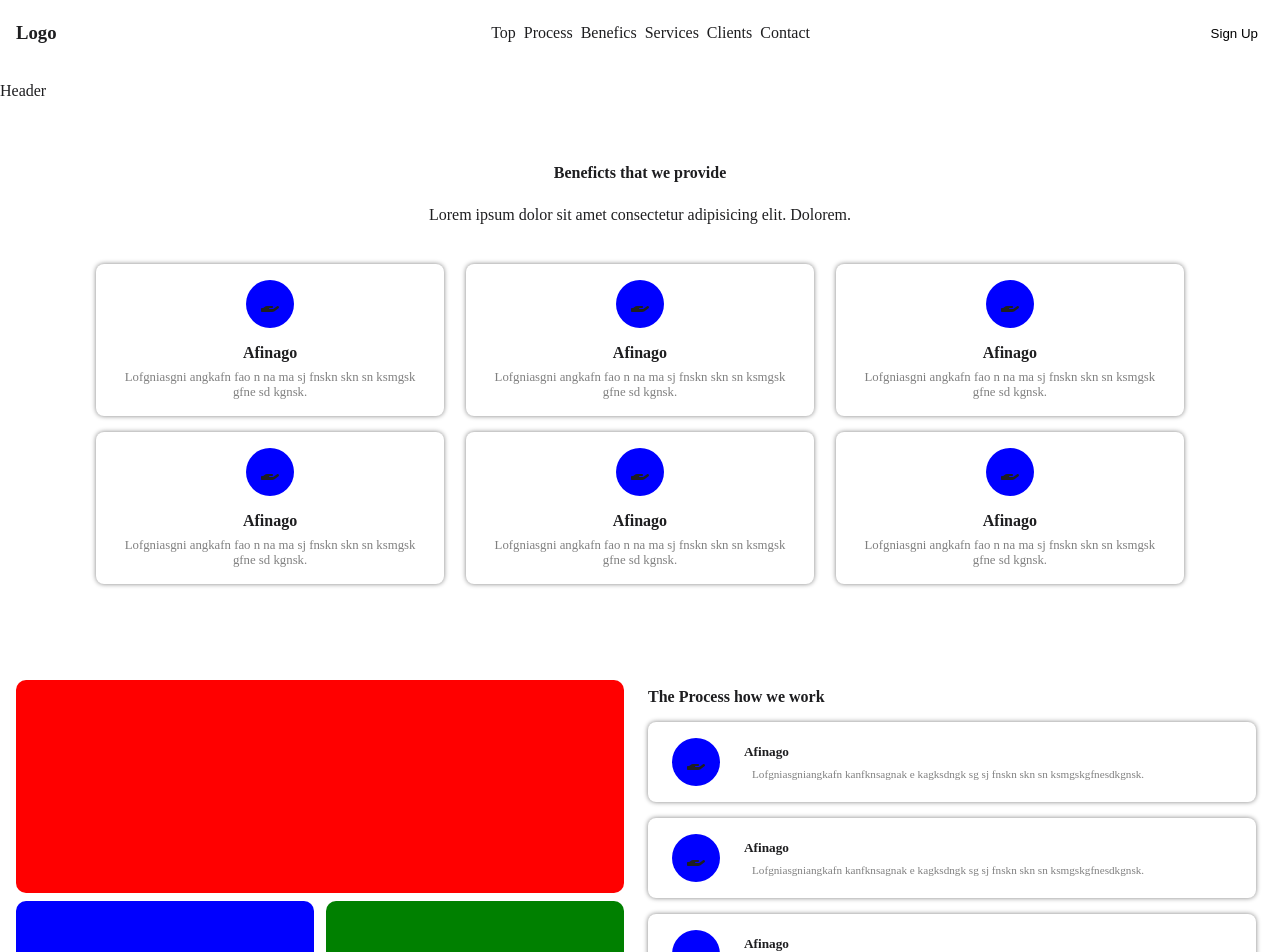
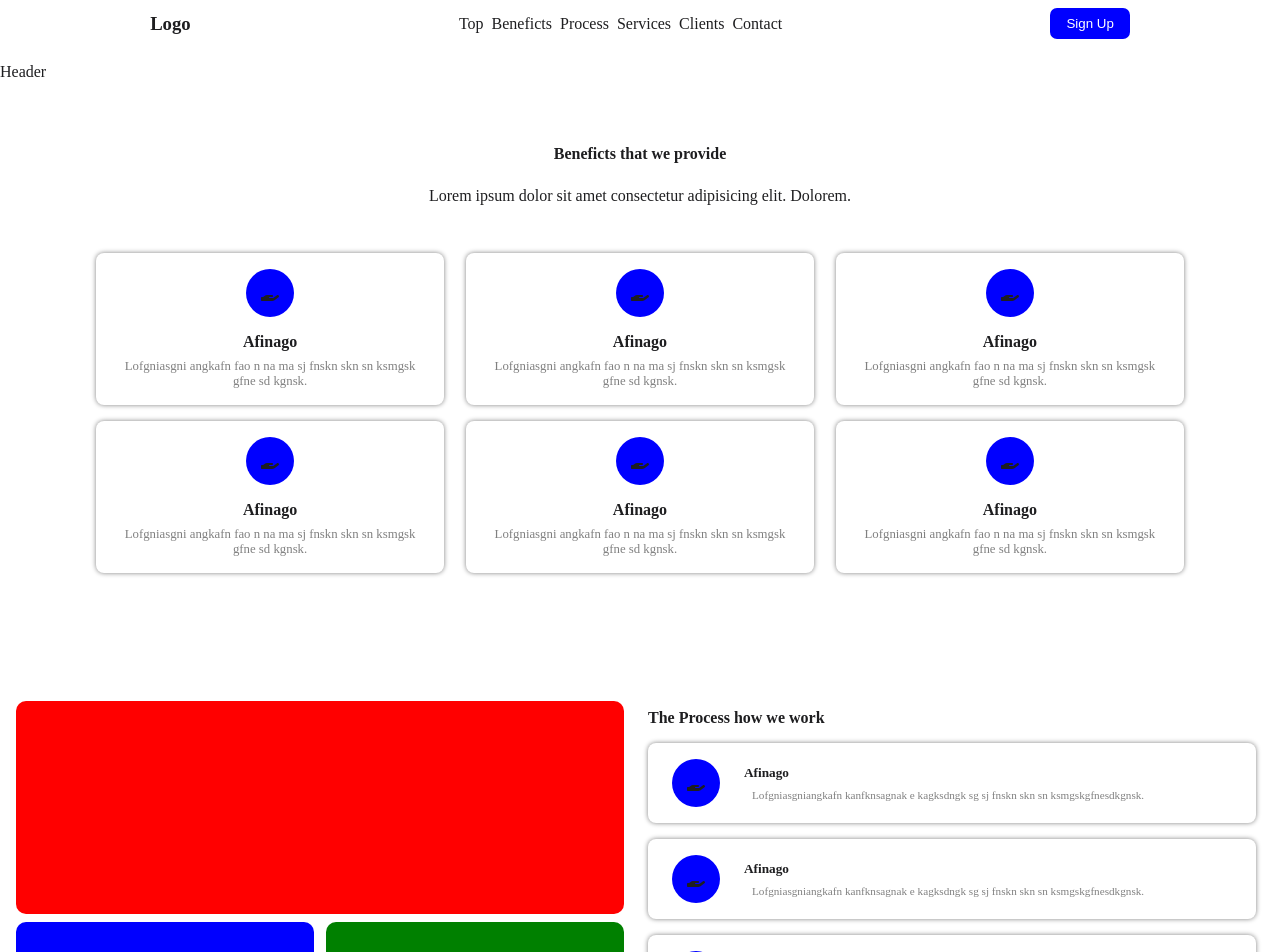
Before and after one commit to Animator55/HotelLanding, a React (Vite) app: page / in a window 1280 px wide. Shown: the top 952 px of the page. Built offline with nearby package versions, Linux system fonts and the light colour scheme.

Commit message:
small styles and anchors

```diff
--- a/src/assets/beneficts.css
+++ b/src/assets/beneficts.css
@@ -1,5 +1,5 @@
 .beneficts-block > p{
-    margin: 1rem 2rem;
+    margin: 1rem 2rem 1.5rem;
 }
 
 .beneficts-grid {
--- a/src/assets/navbar.css
+++ b/src/assets/navbar.css
@@ -1,7 +1,7 @@
 .nav-bar{
     display: flex;
     padding: .5rem 1rem;
-    justify-content: space-between;
+    justify-content: space-around;
     align-items: center;
 }
 
@@ -9,6 +9,8 @@
     display: flex;
     align-items: center;
     gap: .5rem;
+    padding: 0;
+    margin: 0;
 }
 
 .navigation-list > a {
@@ -16,3 +18,10 @@
     color: var(--cblack);
     text-decoration: none;
 }
+
+.sign-in {
+    background-color: blue;
+    border-radius: 7px;
+    padding: .5rem 1rem;
+    color: white;
+}
--- a/src/assets/process.css
+++ b/src/assets/process.css
@@ -1,7 +1,7 @@
 .process-block {
     display: flex;
     gap: 1rem;
-    padding: 1rem;
+    padding: 3rem 1rem;
 }
 .process-block > div {
     width: 100%;
--- a/src/components/NavBar.tsx
+++ b/src/components/NavBar.tsx
@@ -3,8 +3,8 @@ import "../assets/navbar.css"
 export default function NavBar () {
     const points = [
         "Top",
+        "Beneficts",
         "Process",
-        "Benefics",
         "Services",
         "Clients",
         "Contact",
@@ -18,6 +18,6 @@ export default function NavBar () {
                 return <a key={Math.random()} href={"#"+id}>{id}</a>
             })}
         </ul>
-        <button>Sign Up</button>
+        <button className="sign-in">Sign Up</button>
     </nav>
 }
--- a/src/components/Process.tsx
+++ b/src/components/Process.tsx
@@ -11,7 +11,7 @@ export default function Process() {
         { title: "Afinago", description: "Lofgniasgniangkafn kanfknsagnak e kagksdngk sg sj fnskn skn sn ksmgskgfnesdkgnsk.", icon: faHandHolding },
     ]
 
-    return <section className="process-block">
+    return <section className="process-block" id="Process">
         <div>
             <div className="image-process"></div>
             <div className="image-process"></div>
```
